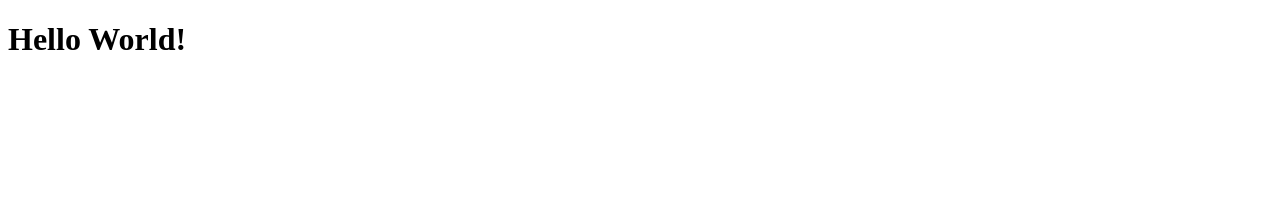
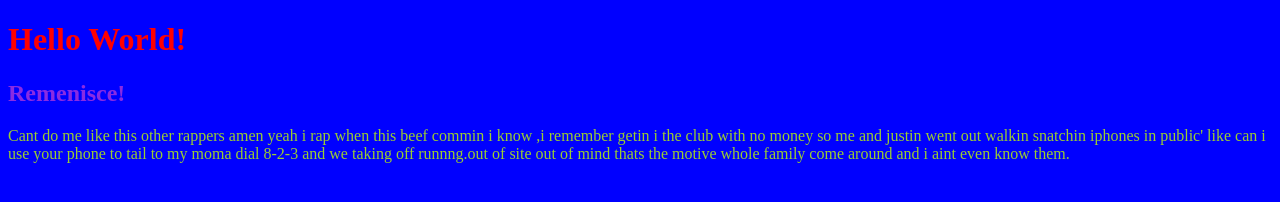
Before and after one commit to Isaac-Machini/example-repo, a plain HTML site: page index.html in a window 1280 px wide. Drawn offline with Linux system fonts and the light colour scheme.

Commit message:
updated -repo

```diff
--- a/index.html
+++ b/index.html
@@ -4,10 +4,17 @@
     <meta charset="UTF-8">
     <meta http-equiv="X-UA-Compatible" content="IE=edge">
     <meta name="viewport" content="width=device-width, initial-scale=1.0">
-    <title>My title</title>
+    <link rel="stylesheet" href="styles.css" />
+    <title>My website</title>
+
 </head>
 <body>
     <h1>Hello World!</h1>
+    <h2>Remenisce!</h2>
+    <p>Cant do me like this other rappers amen yeah i rap when this beef commin i know
+    ,i remember getin i the club with no money so me and justin went out walkin snatchin iphones in public'
+    like can i use your phone to tail to my moma dial 8-2-3 and we taking off runnng.out of site out of mind thats the motive whole family come around and i aint even know them.
+    </p>
 
 </body>
 </html>
--- /dev/null
+++ b/styles.css
@@ -0,0 +1,14 @@
+
+body {
+    background: blue;
+}
+h1{
+    color: red;
+}
+h2{
+    color: blueviolet;
+
+}
+p{
+    color: yellowgreen;
+}
```
